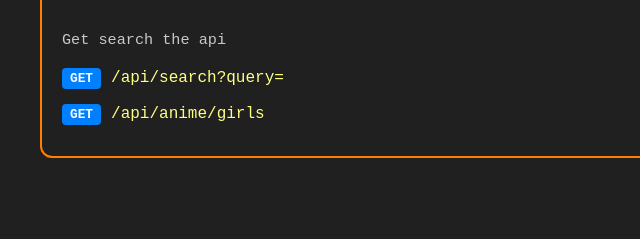
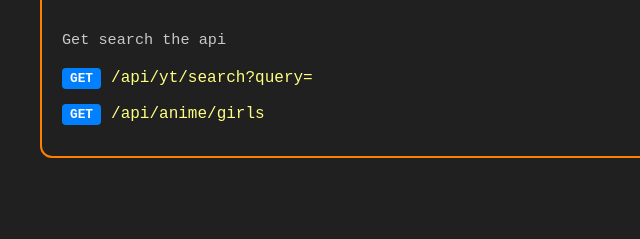
Before and after one commit to buddika-iresh17/manaofc-api, a website: page public/index.html in a window 1280 px wide. Shown: the part 402-641 px from the top of the page, 0-640 px from the left. Drawn offline with Linux system fonts and the light colour scheme.

Commit message:
Add files via upload

```diff
--- a/public/index.html
+++ b/public/index.html
@@ -171,8 +171,8 @@ section h2 {
                 <div class="endpoints">
                     <div class="endpoint">
                         <span class="method get">GET</span>
-                        <span class="url">/api/search?query=</span>
-                        <a href="/api/search?query=lelena" target="_blank" class="try-btn">Try</a>
+                        <span class="url">/api/yt/search?query=</span>
+                        <a href="/api/yt/search?query=lelena" target="_blank" class="try-btn">Try</a>
                     </div>
                     <div class="endpoint">
                         <span class="method get">GET</span>
```
